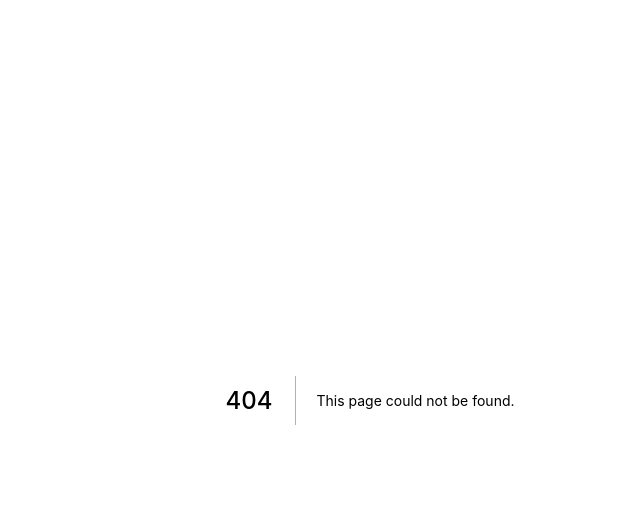
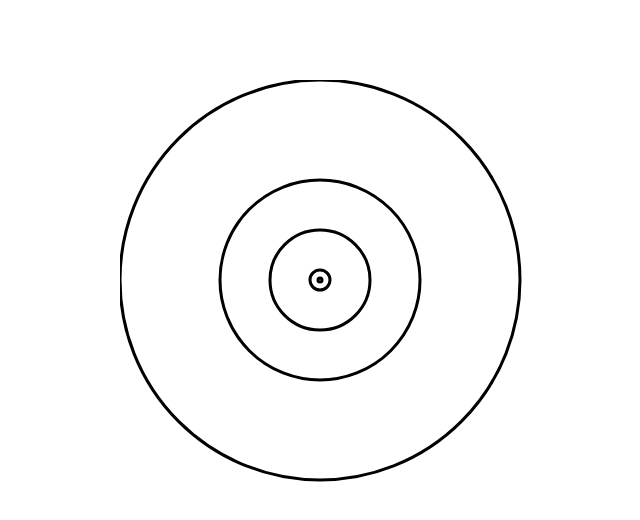
Before and after one commit to kapit4n/focus-point, a Next.js app: page /circle in a window 1280 px wide. Before the commit this address had no page. Shown: the top 520 px of the page, without its empty margins (270-910 px from the left). Built offline with nearby package versions, Linux system fonts and the light colour scheme.

Commit message:
CIrcle to display words

```diff
--- /dev/null
+++ b/pages/circle/index.js
@@ -0,0 +1,16 @@
+
+import styles from '../../styles/circle.module.css'
+
+export default function () {
+  return (
+    <div className={styles.container}>
+      <svg height="500" width="500">
+        <circle cx="200" cy="200" r="200" stroke="black" stroke-width="3" fill="white" />
+        <circle cx="200" cy="200" r="100" stroke="black" stroke-width="3" fill="white" />
+        <circle cx="200" cy="200" r="50" stroke="black" stroke-width="3" fill="white" />
+        <circle cx="200" cy="200" r="10" stroke="black" stroke-width="3" fill="white" />
+        <circle cx="200" cy="200" r="2" stroke="black" stroke-width="3" fill="white" />
+      </svg>
+    </div>
+  )
+}
--- /dev/null
+++ b/styles/circle.module.css
@@ -0,0 +1,6 @@
+.container {
+  width: 100%;
+  display: flex;
+  justify-content: center;
+  padding-top: 10vh;
+}
```
